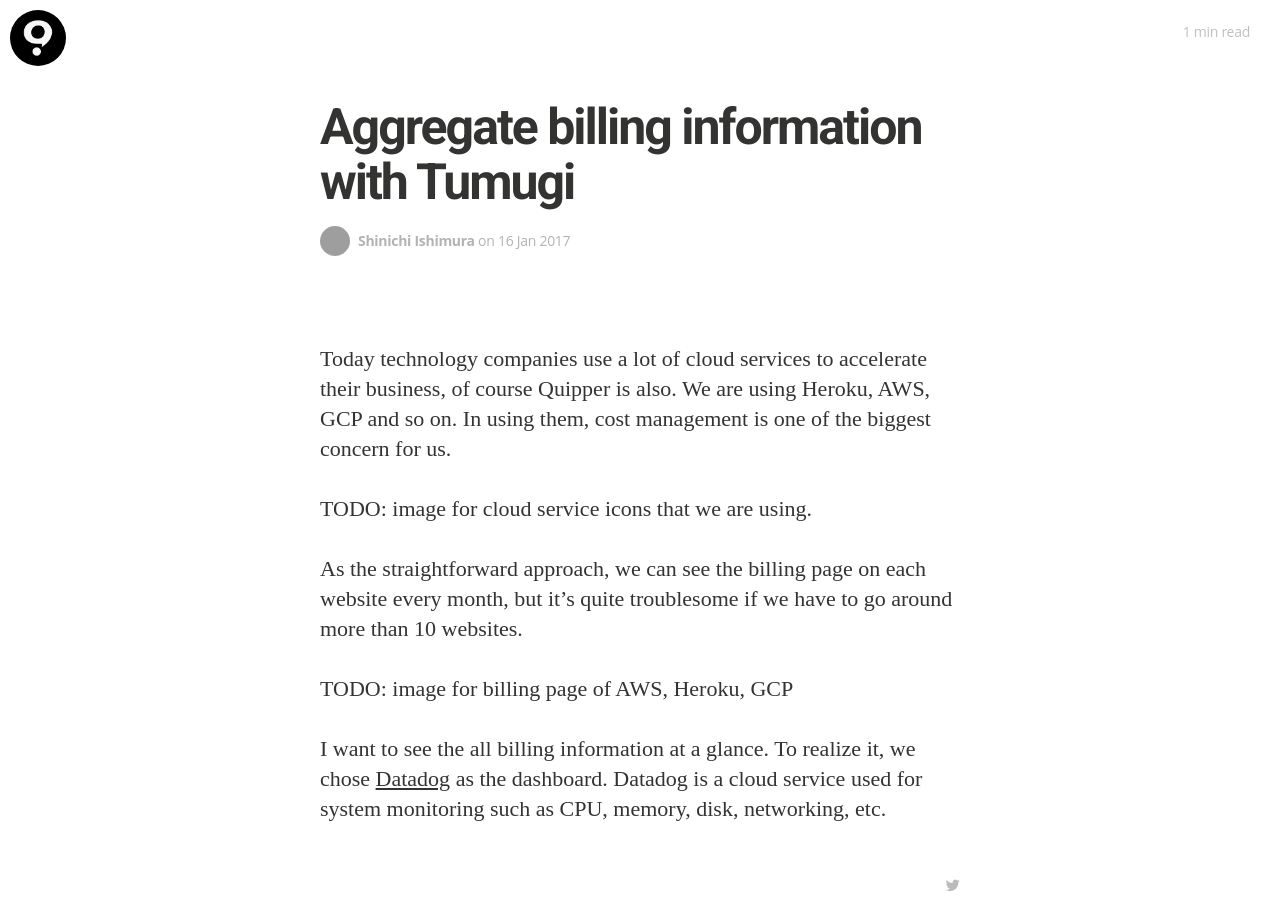
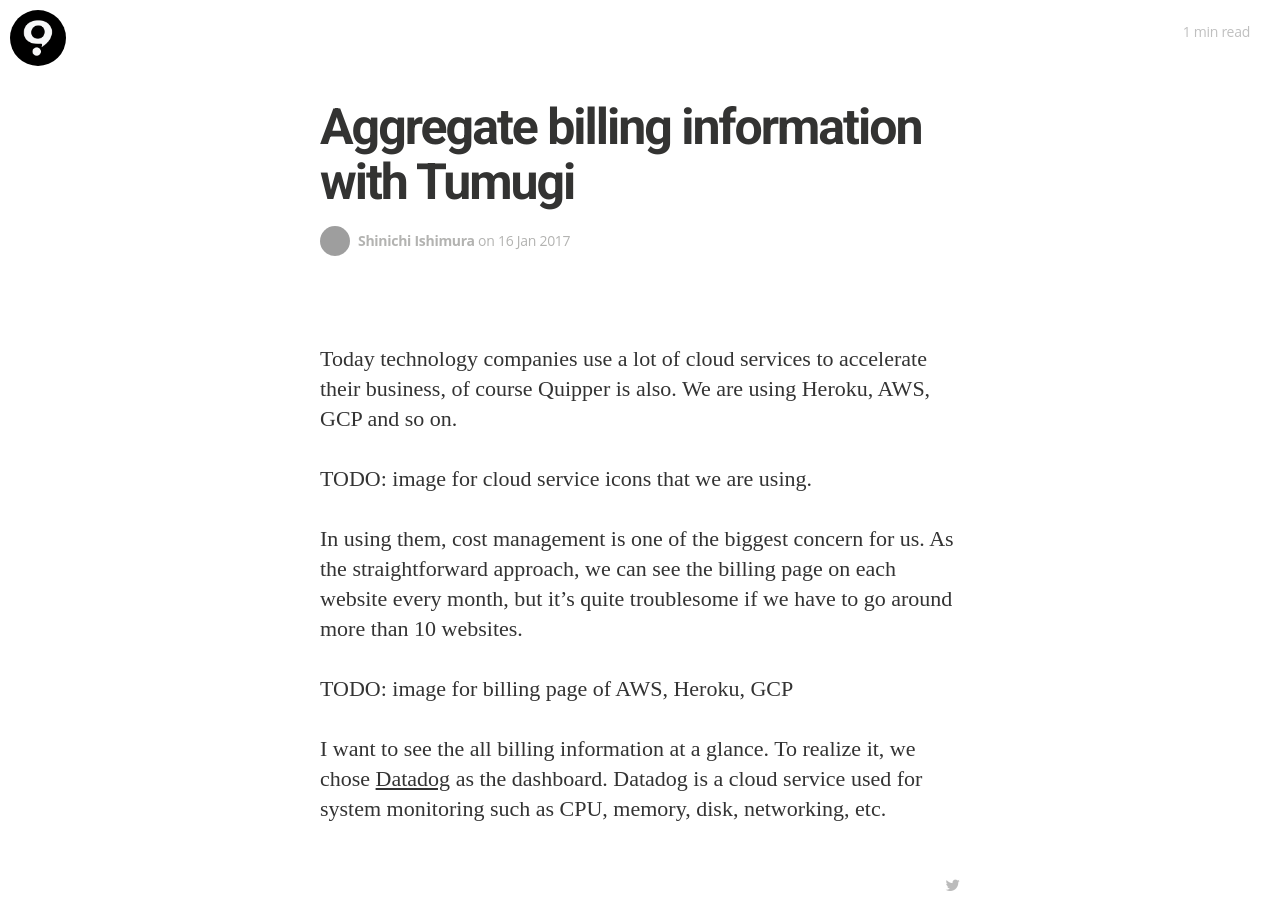
Before and after one commit to tamatamvan/quipper.github.io, a Jekyll site: the page built from _posts/2017-01-14-aggregate-billing-information-with-tumugi.markdown, in a window 1280 px wide and 900 px high. Built offline with Jekyll 4.4.1, drawn with Linux system fonts in a browser that asks for light colours; nearby versions of some CDN libraries; some web fonts are replaced; comment, search, counter and statistics services are not loaded; grey boxes are pictures that could not be loaded.

Commit message:
[Writing] move

```diff
--- a/_posts/2017-01-14-aggregate-billing-information-with-tumugi.markdown
+++ b/_posts/2017-01-14-aggregate-billing-information-with-tumugi.markdown
@@ -7,10 +7,11 @@ comments: true
 ---
 
 Today technology companies use a lot of cloud services to accelerate their business, of course Quipper is also.
-We are using Heroku, AWS, GCP and so on. In using them, cost management is one of the biggest concern for us.
+We are using Heroku, AWS, GCP and so on.
 
 TODO: image for cloud service icons that we are using.
 
+In using them, cost management is one of the biggest concern for us.
 As the straightforward approach, we can see the billing page on each website every month,
 but it's quite troublesome if we have to go around more than 10 websites.
 
```
